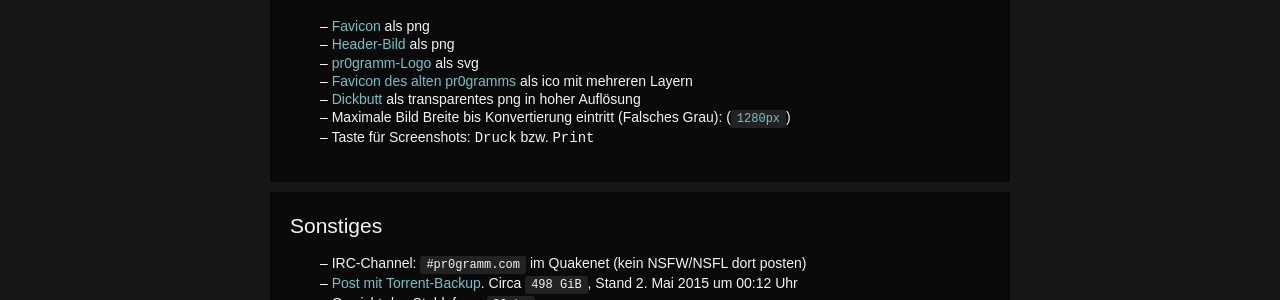
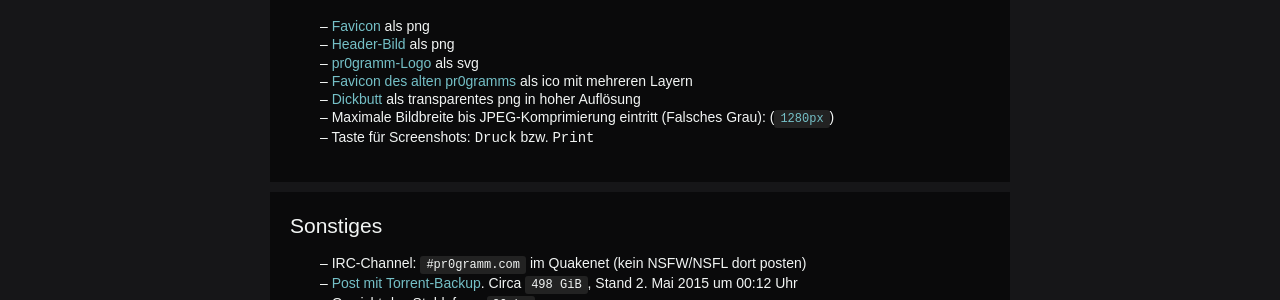
Before and after one commit to holzmaster/userscripts, a Jekyll site: the page built from eckdaten.html, in a window 1280 px wide. Shown: the part 1226-1526 px from the top of the page. Built offline with Jekyll 4.4.1, drawn with Linux system fonts in a browser that asks for light colours.

Commit message:
Update eckdaten.html

```diff
--- a/eckdaten.html
+++ b/eckdaten.html
@@ -166,7 +166,7 @@ source_code: "//github.com/pr0nopoly/userscripts"
 			<li><a href="{{ page.svg }}">pr0gramm-Logo</a> als svg</li>
 			<li><a href="{{ page.favicon_old }}">Favicon des alten pr0gramms</a> als ico mit mehreren Layern</li>
 			<li><a href="{{ page.dickbutt_highres }}">Dickbutt</a> als transparentes png in hoher Auflösung</li>
-			<li>Maximale Bild Breite bis Konvertierung eintritt (Falsches Grau): (<code><a href="http://pr0gramm.com/new/816940:comment4467489">1280px</a></code>)</li>
+			<li>Maximale Bildbreite bis JPEG-Komprimierung eintritt (Falsches Grau): (<code><a href="http://pr0gramm.com/new/816940:comment4467489">1280px</a></code>)</li>
 			<li>Taste für Screenshots: <kbd>Druck</kbd> bzw. <kbd>Print</kbd></li>
 		</ul>
 	</article>
```
